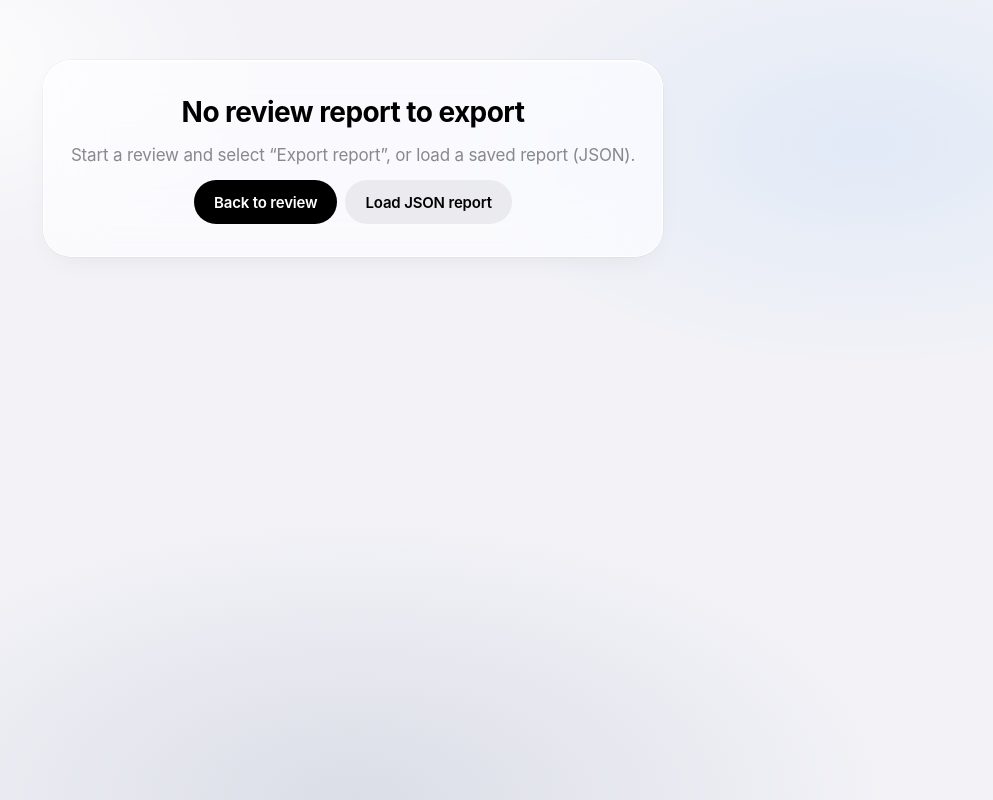
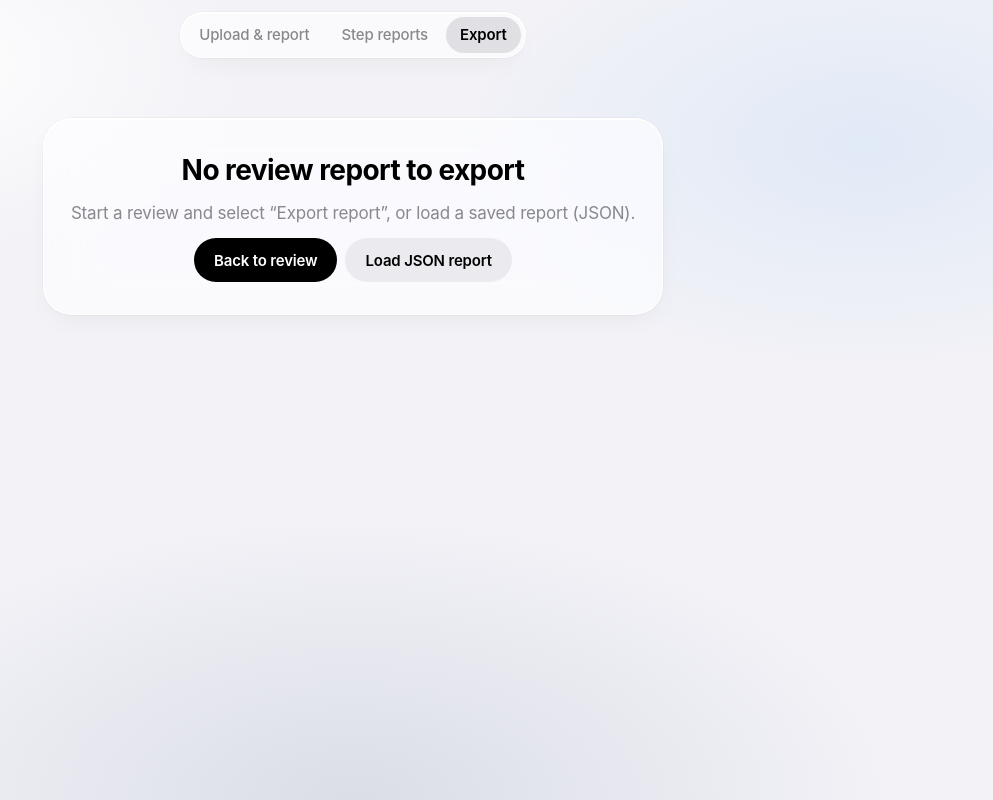
Before and after one commit to f89pkdtkhw-lab/tum-ai-boq-assistant, a Next.js app in the folder web/: page /export in a window 1280 px wide. Shown: the whole page, without its empty margins (287-1280 px from the left). Built offline with nearby package versions, Linux system fonts and the light colour scheme.

Commit message:
Add global navigation bar between upload, step reports and export

```diff
--- a/web/app/layout.tsx
+++ b/web/app/layout.tsx
@@ -1,5 +1,6 @@
 import type { Metadata } from "next";
 import "./globals.css";
+import { Nav } from "@/components/nav/Nav";
 
 export const metadata: Metadata = {
   title: "Product name · TUM.ai Construction Hackathon",
@@ -9,7 +10,10 @@ export const metadata: Metadata = {
 export default function RootLayout({ children }: { children: React.ReactNode }) {
   return (
     <html lang="en">
-      <body>{children}</body>
+      <body>
+        <Nav />
+        {children}
+      </body>
     </html>
   );
 }
--- /dev/null
+++ b/web/components/nav/Nav.tsx
@@ -0,0 +1,31 @@
+"use client";
+
+import Link from "next/link";
+import { usePathname } from "next/navigation";
+import styles from "./nav.module.css";
+
+const LINKS = [
+  { href: "/", label: "Upload & report" },
+  { href: "/schritte", label: "Step reports" },
+  { href: "/export", label: "Export" },
+];
+
+export function Nav() {
+  const pathname = usePathname();
+  return (
+    <nav className={styles.leiste} aria-label="Main">
+      <ul className={styles.liste}>
+        {LINKS.map(({ href, label }) => {
+          const aktiv = href === "/" ? pathname === "/" : pathname.startsWith(href);
+          return (
+            <li key={href}>
+              <Link href={href} className={styles.link} aria-current={aktiv ? "page" : undefined}>
+                {label}
+              </Link>
+            </li>
+          );
+        })}
+      </ul>
+    </nav>
+  );
+}
--- /dev/null
+++ b/web/components/nav/nav.module.css
@@ -0,0 +1,26 @@
+/* Slim global nav in the Liquid Glass style of lv-upload.module.css. Not sticky: pages keep their own sticky headers. */
+.leiste {
+  max-width: 1080px; margin: 0 auto;
+  padding: max(12px, env(safe-area-inset-top, 0px)) max(16px, env(safe-area-inset-right, 0px)) 0 max(16px, env(safe-area-inset-left, 0px));
+}
+.liste {
+  list-style: none; margin: 0 auto; padding: 4px; width: fit-content; max-width: 100%;
+  display: flex; flex-wrap: wrap; justify-content: center; gap: 4px; border-radius: 22px;
+  background: var(--glass);
+  -webkit-backdrop-filter: blur(28px) saturate(180%);
+  backdrop-filter: blur(28px) saturate(180%);
+  border: 1px solid var(--glass-edge);
+  box-shadow: inset 0 1px 0 var(--glass-light), 0 0 0 .5px var(--glass-line), 0 10px 30px -12px var(--shadow);
+}
+@media (prefers-reduced-transparency: reduce) {
+  .liste { background: var(--card); -webkit-backdrop-filter: none; backdrop-filter: none; }
+}
+.link {
+  display: inline-flex; align-items: center; min-height: 36px; padding: 0 14px; border-radius: 18px;
+  font-size: 15px; font-weight: 500; color: var(--muted); text-decoration: none; white-space: nowrap;
+}
+.link:hover { color: var(--ink); background: var(--fill); }
+.link:focus-visible { outline: 3px solid var(--accent); outline-offset: 2px; }
+.link[aria-current="page"] { color: var(--ink); font-weight: 600; background: var(--fill-strong); }
+@media (max-width: 400px) { .link { padding: 0 10px; font-size: 14px; } }
+@media print { .leiste { display: none; } }
```
